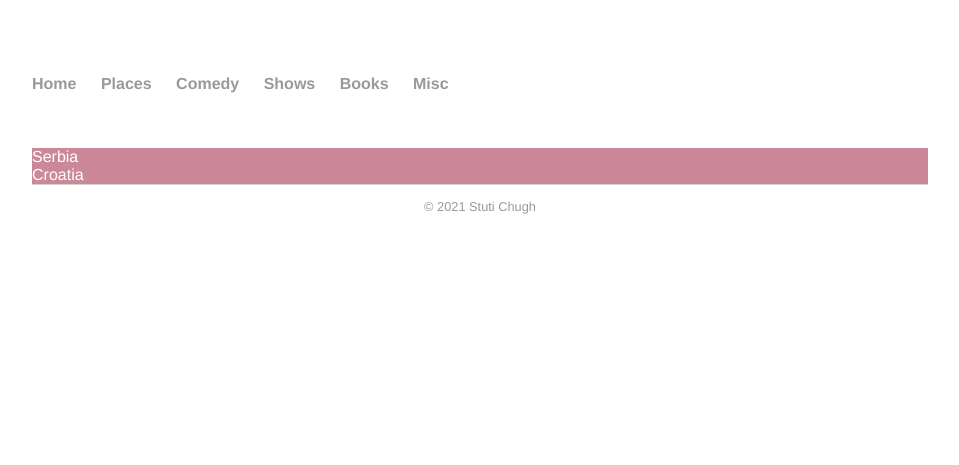
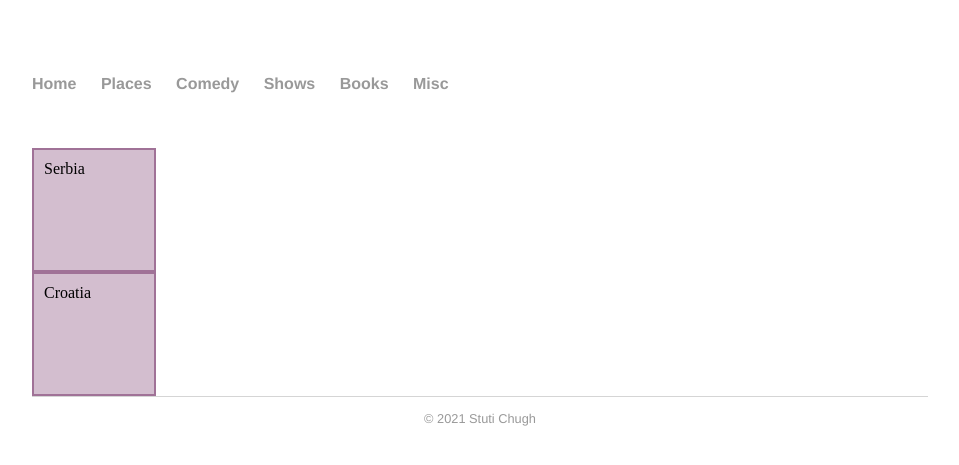
Before and after one commit to stutichugh/stutichugh.github.io, a Jekyll site: the page built from places.html, in a window 1280 px wide. Shown: the top 465 px of the page, without its empty margins (160-1119 px from the left). Built offline with Jekyll 4.4.1, drawn with Linux system fonts in a browser that asks for light colours.

Commit message:
made changes

```diff
--- a/css/main.css
+++ b/css/main.css
@@ -60,7 +60,7 @@ footer {
               font-family:'Helvetica', 'Arial', 'Sans-Serif';
            } */
 
-           .flex-container {
+           /* .flex-container {
     display: flex;
     flex-direction: row;
 }
@@ -71,13 +71,26 @@ footer {
     background:#cc8899;
     color:white;
     /* border: 2px solid yellow; */
-}
+} */
 
 /* .flex-child:first-child {
     margin-right: 20px;
 } */
 
+.container {
+  border: 5px solid rgb(111,41,97);
+  border-radius: .5em;
+  padding: 10px;
+  display: inline-flex;
+}
 
+.item {
+  width: 100px;
+  height: 100px;
+  padding: 10px;
+  background-color: rgba(111,41,97,.3);
+  border: 2px solid rgba(111,41,97,.5);
+}
 
 ul {
     margin: 20px auto 40px;
--- a/places.html
+++ b/places.html
@@ -3,12 +3,12 @@ layout: default
 title: places
 ---
 <!-- <div class="blurb"> -->
-  <div class="flex-container">
-            <div class="flex-child">
+  <div class="container">
+            <div class="item">
               Serbia
               <!-- <h3> Serbia </h3> -->
             </div>
-            <div class="flex-child">
+            <div class="item">
               Croatia
               <!-- <h3> Croatia </h3> -->
             </div>
```
Also changed, not shown: books.html (+10 -2 lines).
